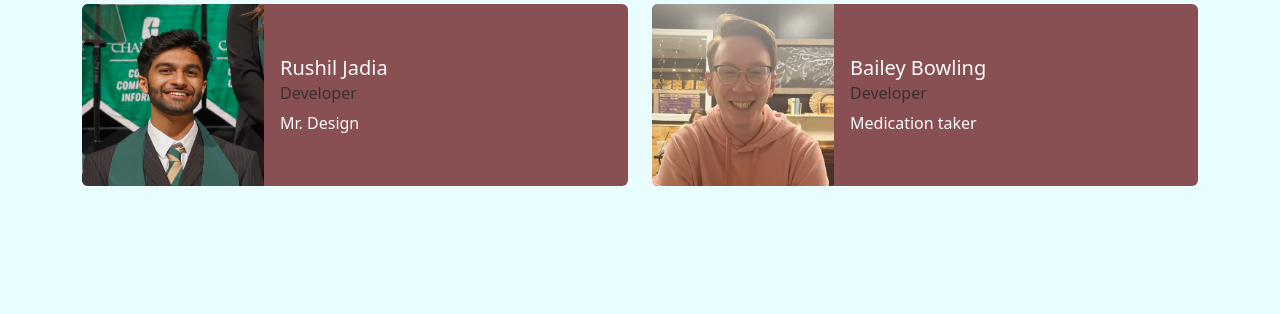
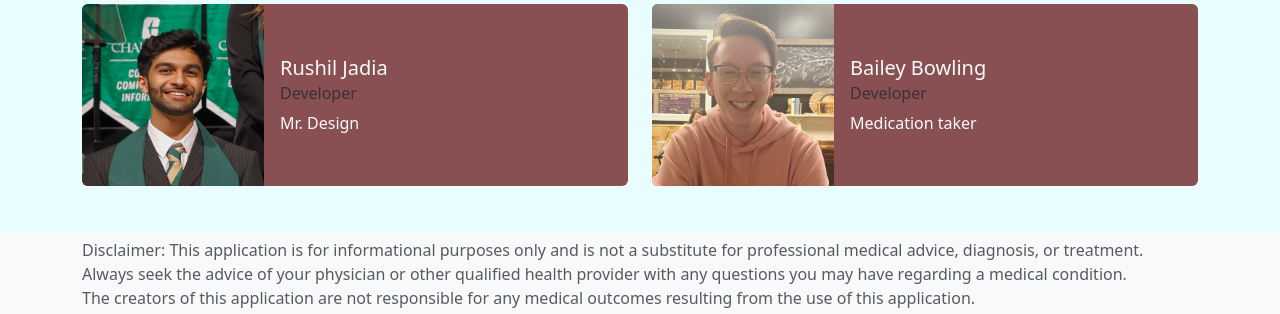
Before and after one commit to kaphelps33/BGE, a Flask app: page /about in a window 1280 px wide. Shown: the part 521-835 px from the top of the page. Before the commit the page ends 707 px from the top, so only its background shows below. Run offline with Flask 3, Linux system fonts and the light colour scheme; some libraries are stand-ins or nearby versions.

Commit message:
added footer to home page

```diff
--- a/app/templates/about.html
+++ b/app/templates/about.html
@@ -85,4 +85,6 @@
     </div>
   </div>
 </section>
+
+
 {% endblock %}
--- a/app/templates/base.html
+++ b/app/templates/base.html
@@ -40,4 +40,17 @@
     crossorigin="anonymous"></script>
 </body>
 
+<!-- Footer -->
+<footer class="footer bg-light text-center text-lg-start p-1 mt-4">
+  <div class="container">
+    <div class="text-muted">
+      <p class="mb-0">Disclaimer: This application is for informational purposes only and is not a substitute for
+        professional medical advice, diagnosis, or treatment. Always seek the advice of your physician or other
+        qualified health provider with any questions you may have regarding a medical condition.</p>
+      <p class="mb-0">The creators of this application are not responsible for any medical outcomes resulting from
+        the use of this application.</p>
+    </div>
+  </div>
+</footer>
+
 </html>
--- a/app/templates/dashboard/dashboard.html
+++ b/app/templates/dashboard/dashboard.html
@@ -176,6 +176,6 @@
 </script>
 
 
-<!-- Footer -->
+
 <!--Main layout-->
 {% endblock %}
```
